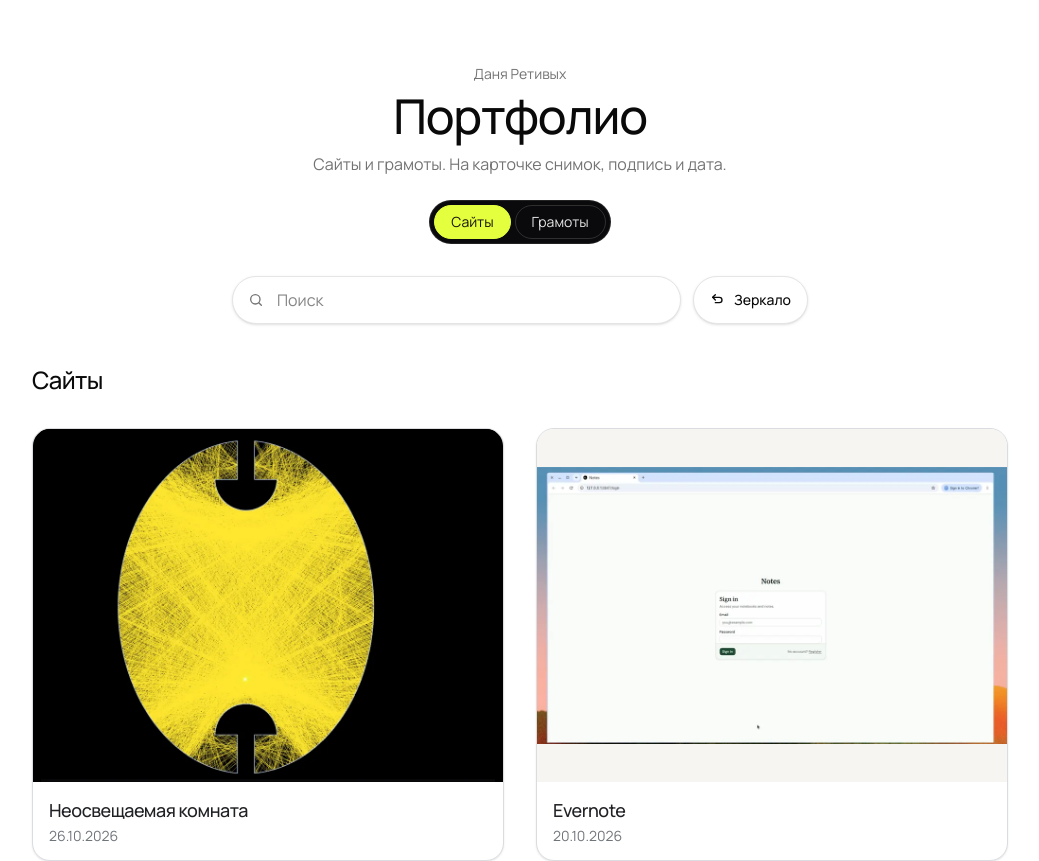
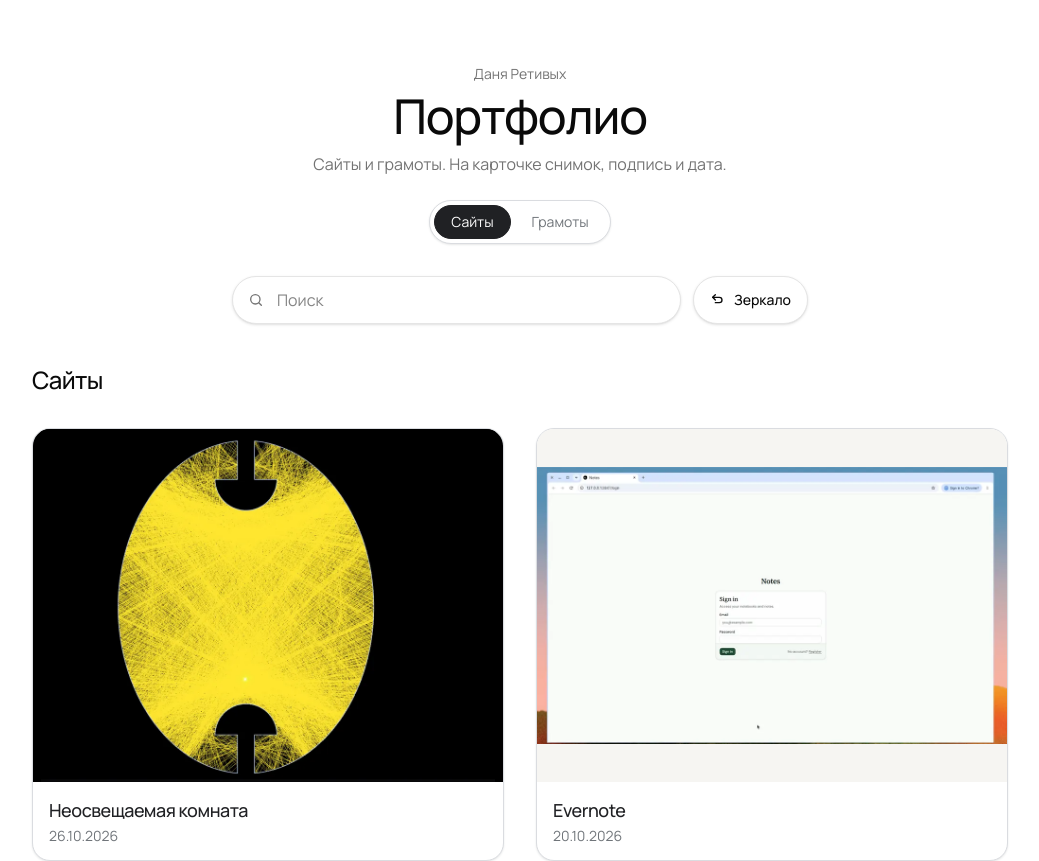
Before and after one commit to Shershula1/portfolio, a Next.js app: page / in a window 1280 px wide. Shown: the top 861 px of the page, without its empty margins (120-1159 px from the left). Built offline with nearby package versions, Linux system fonts and the light colour scheme.

Commit message:
Recolor the section switch to match the portfolio.
The selected section is now the same dark button as the rest of the page, on a white pill.

Co-authored-by: retivykhdanya <retivykhdanya@gmail.com>

```diff
--- a/src/components/portfolio-home.tsx
+++ b/src/components/portfolio-home.tsx
@@ -57,7 +57,7 @@ export function PortfolioHome() {
         <div
           role="group"
           aria-label="Раздел"
-          className="mx-auto mt-6 flex w-fit gap-1 rounded-full border border-white/10 bg-[#0a0a0c] p-1"
+          className="mx-auto mt-6 flex w-fit gap-1 rounded-full border border-[#dadce0] bg-white p-1 shadow-[0_1px_2px_rgba(60,64,67,0.12)]"
         >
           <SectionButton pressed={section === "sites"} onClick={() => chooseSection("sites")}>
             Сайты
@@ -167,8 +167,8 @@ function SectionButton({
       onClick={onClick}
       className={`rounded-full border px-4 py-1.5 text-sm ${
         pressed
-          ? "border-[#e4ff3d] bg-[#e4ff3d] text-[#14140a]"
-          : "border-white/15 bg-transparent text-[#e6e6e6] hover:border-white/40"
+          ? "border-[#202124] bg-[#202124] text-white"
+          : "border-transparent bg-transparent text-[#70757a] hover:text-[#202124]"
       }`}
     >
       {children}
```
